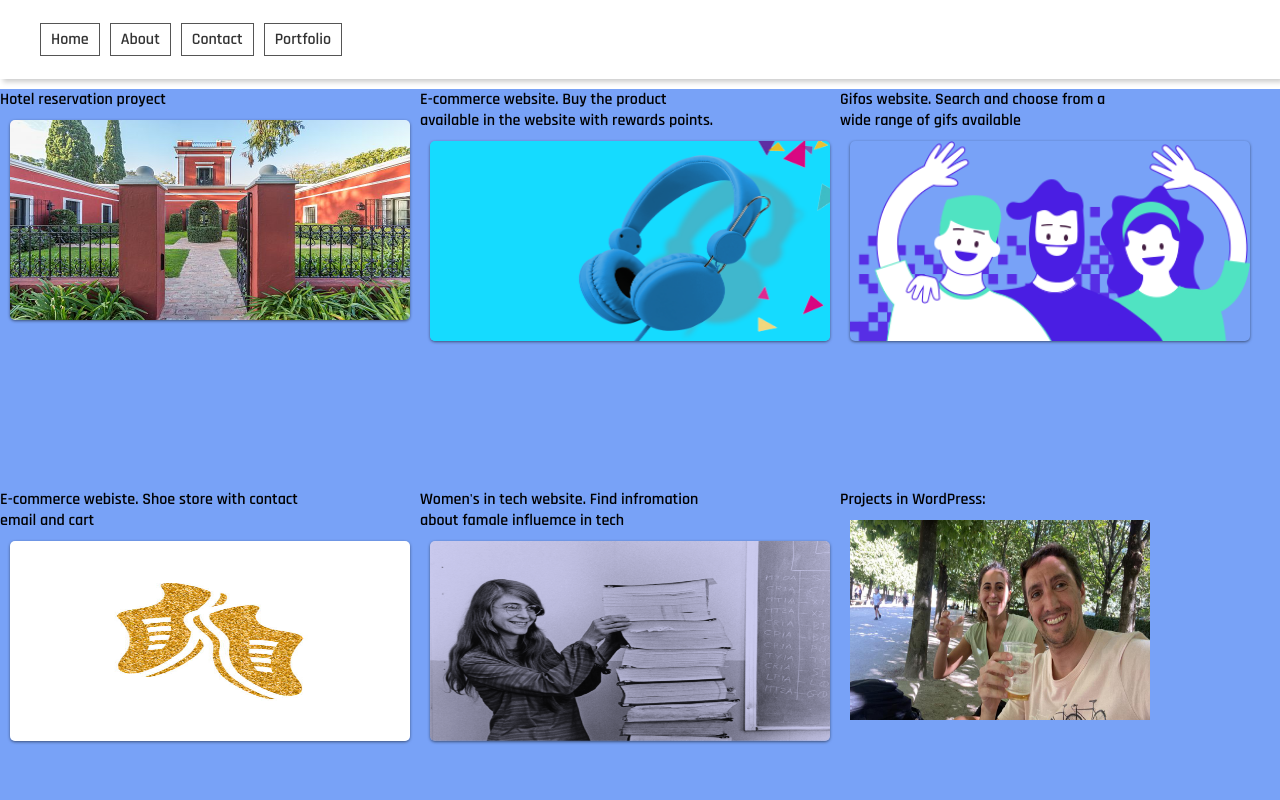
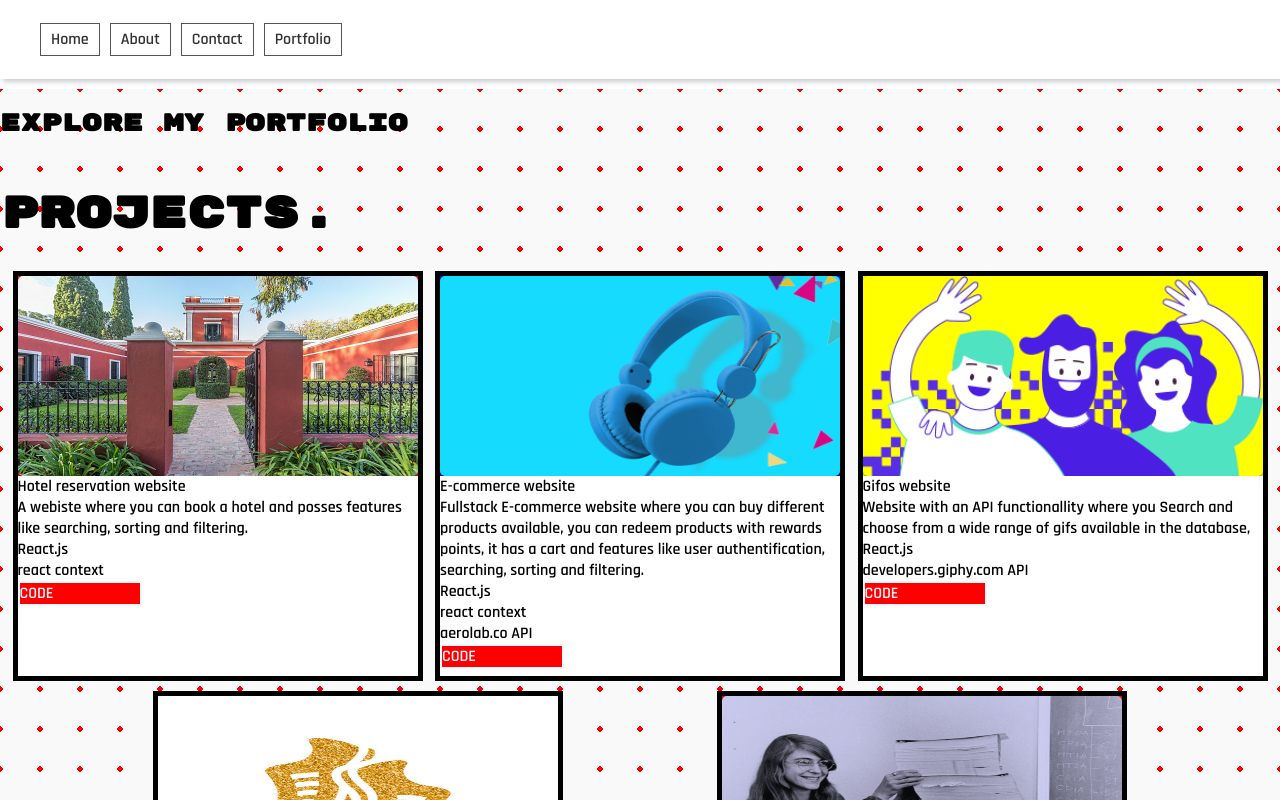
Before and after one commit to andrealb88/portfolio-Andy, a React (Create React App) app: page /#/work in a window 1280 px wide. Shown: the top 800 px of the page. Built offline with nearby package versions, Linux system fonts and the light colour scheme.

Commit message:
commit mondrian

```diff
--- a/src/pages/work/work.css
+++ b/src/pages/work/work.css
@@ -1,8 +1,65 @@
 @import url("https://fonts.googleapis.com/css2?family=Monoton&display=swap");
 
+@import url("https://fonts.googleapis.com/css2?family=Rubik+Mono+One&display=swap");
+
 .portfolio-body {
-  background: rgb(120 162 247);
   width: 100%;
+  background-color: #f9f9f9;
+  background-image: radial-gradient(
+      circle at 20px 20px,
+      #ff0000 10%,
+      transparent 10%
+    ),
+    radial-gradient(circle at 60px 60px, #0000ff 10%, transparent 10%),
+    radial-gradient(circle at 100px 100px, #ffff00 10%, transparent 10%);
+  background-position: 20px 20px, 60px 60px, 100px 100px;
+  background-size: 40px 40px, 40px 40px, 40px 40px;
+  background-repeat: repeat;
+  display: flex;
+  flex-direction: column;
+  height: auto;
+}
+.cell {
+  border: 5px solid black;
+  display: flex;
+  margin-bottom: 10px;
+  flex-direction: column;
+}
+
+.cell:nth-child(1) {
+  background-color: red;
+}
+
+.cell:nth-child(2) {
+  background-color: blue;
+}
+
+.cell:nth-child(3) {
+  background-color: yellow;
+}
+
+.cell:nth-child(4) {
+  background-color: white;
+}
+
+.cell:nth-child(5) {
+  background-color: red;
+}
+
+.cell:nth-child(6) {
+  background-color: white;
+}
+
+.cell:nth-child(7) {
+  background-color: blue;
+}
+
+.cell:nth-child(8) {
+  background-color: white;
+}
+
+.cell:nth-child(9) {
+  background-color: yellow;
 }
 .portfolio-container {
   display: flex;
@@ -13,13 +70,23 @@
   height: 100vh;
 }
 .project-comment {
-  width: 300px;
+  width: 400px;
+  height: 200px;
+  background-color: white;
+}
+.work-title {
+  font-family: "Rubik Mono One", sans-serif;
+  font-size: 44px;
+}
+.pharagraph-1 {
+  font-family: "Rubik Mono One", sans-serif;
+  font-size: 24px;
 }
 
 .image-proyect {
   box-shadow: 0 1px 3px 0 rgba(0, 0, 0, 0.5);
   border-radius: 5px;
-  margin: 10px;
+  /* margin: 10px; */
   display: block;
   /* box-shadow: 0 0 5px 0 #ccc; */
 }
@@ -47,6 +114,19 @@ img:hover {
 .project-name {
   background: rgb(120 162 247);
 }
+.part-1 {
+  display: flex;
+  flex-flow: wrap;
+  justify-content: space-evenly;
+}
+.code {
+  width: 120px;
+  display: flex;
+  background-color: red;
+  border-width: 2px;
+  border: solid 2px;
+  color: aliceblue;
+}
 @media (min-width: 7689px), (max-width: 1024px) {
   .message {
     background-color: #000;
@@ -58,7 +138,6 @@ img:hover {
     z-index: 1;
   }
   .portfolio-container {
-    background: rgb(120 162 247);
     width: 100%;
     display: flex;
     height: auto;
@@ -66,40 +145,30 @@ img:hover {
 }
 
 @media (max-width: 767px) {
-  .portfolio-container {
-    background: rgb(120 162 247);
-    width: 100%;
-    height: 100%;
-    display: flex;
+  .project-comment {
+    width: 350px;
+    height: 200px;
+    background-color: white;
   }
-  /* .message {
-    position: absolute;
-    top: 1000px;
-    left: 7px;
-    z-index: 1;
-    color: #fff;
-    background-color: black;
-    width: 300px;
-  } */
-  /* .message {
-    background-color: #000;
-    color: #fff;
-    left: 42px;
-    position: absolute;
-    top: 978px;
-    width: 250px;
-    z-index: 1;
-  } */
+
   .image-proyect {
     box-shadow: 0 1px 3px 0 rgba(9, 8, 8, 0.5);
     border-radius: 5px;
-    margin: 10px;
+    /* margin: 10px; */
     display: block;
-    width: 300px;
+    width: 350px;
     /* box-shadow: 0 0 5px 0 #ccc; */
   }
+  /* .project-comment {
+    display: flex;
+    z-index: 2;
+    position: absolute;
+    left: 26%;
+    transform: translate(-20%, 95%);
+    text-align: center;
+  } */
 }
-@media (max-width: 1250px) {
+@media (max-width: 1275px) {
   .portfolio-container {
     display: flex;
     flex-direction: row;
--- a/src/pages/work/work.js
+++ b/src/pages/work/work.js
@@ -3,7 +3,6 @@ import Project1 from "./estancia.jpg";
 import Project2 from "./headphones.png";
 import Project3 from "./ilustra_header.png";
 import Project4 from "./goldenshoe.jpg";
-import Project5 from "./lifeboardgames.jpg";
 import Project6 from "./Margaret_Hamilton.png";
 import Project7 from "./wedding.jpg";
 import "./work.css";
@@ -13,34 +12,52 @@ const projects = [
     name: " project 1",
     image: Project1,
     link: "https://andrealb88.github.io/project-hotel-andrea-lopez-bravo/",
-    comment: "Hotel reservation proyect",
+    comment: "Hotel reservation website",
+    comment2:
+      "A webiste where you can book a hotel and posses features like searching, sorting and filtering.",
+    comment3: "React.js",
+    comment4: "react context",
   },
   {
     name: "Project 2",
     image: Project2,
     link: "https://andrealb88.github.io/rewards-store-andrea-lopez-bravo/",
-    comment:
-      "E-commerce website. Buy the product available in the website with rewards points.",
+    comment: "E-commerce website",
+    comment2:
+      "Fullstack E-commerce website where you can buy different products available, you can redeem products with rewards points,  it has a cart and  features like user authentification, searching, sorting and filtering.",
+    comment3: "React.js",
+    comment4: "react context",
+    comment5: "aerolab.co API",
   },
   {
     name: "Project 3",
     image: Project3,
     link: "https://andrealb88.github.io/csb-z4fjr/",
-    comment:
-      "Gifos website. Search and choose from a wide range of gifs available",
+    comment: "Gifos website",
+    comment2:
+      "Website with an API functionallity where you Search and choose from a wide range of gifs available in the database, ",
+    comment3: "React.js",
+    comment4: "developers.giphy.com API",
   },
   {
     name: "Project 4",
     image: Project4,
     link: "https://andrealb88.github.io/golden-shoe/#",
-    comment: "E-commerce webiste. Shoe store with contact email and cart ",
+    comment: "Golden Shoe",
+    comment2:
+      " E-commerce website where you can Buy shoes,  it has a cart and fetures like a form for online payment",
+    comment3: "React.js",
+    comment4: "react context",
   },
   {
     name: "Project 5",
     image: Project6,
     link: "https://andrealb88.github.io/Proyecto-Podcast/",
+    link2: "https://github.com/andrealb88/Proyecto-Podcast",
     comment:
       "Women's in tech website. Find infromation about famale influemce in tech",
+    comment3: "HTML",
+    comment4: "CSS",
   },
 ];
 
@@ -58,10 +75,12 @@ export const Portfolio = () => {
 
   return (
     <div className="portfolio-body">
+      <h2 className="pharagraph-1"> Explore my portfolio</h2>
+      <h1 className="work-title">Projects.</h1>
       <div className="portfolio-container">
+        <div className="part-1">
           {projects.map((project, index) => (
-          <div key={index} className="project-card">
-            <div className="project-comment">{project.comment}</div>
+            <div key={index} className="project-card cell">
               <a href={project.link} target="_blank" rel="noopener noreferrer">
                 <img
                   className="image-proyect"
@@ -71,8 +90,28 @@ export const Portfolio = () => {
                   height="200px"
                 />
               </a>
+              <div className="project-comment">
+                <div part-1>{project.comment}</div>
+                <div part-2>{project.comment2}</div>
+                <div part-3>{project.comment3}</div>
+                <div part-4>{project.comment4}</div>
+                <div part-5>{project.comment5}</div>
+                <div part-6>
+                  {
+                    <a
+                      href={project.link2}
+                      className="code"
+                      target="_blank"
+                      rel="noopener noreferrer"
+                    >
+                      CODE
+                    </a>
+                  }
+                </div>
+              </div>
             </div>
           ))}
+        </div>
         <div className="project-card">
           <div className="project-name">Projects in WordPress:</div>
           <a
```
Lines whose indentation alone changed are shown as unchanged.
